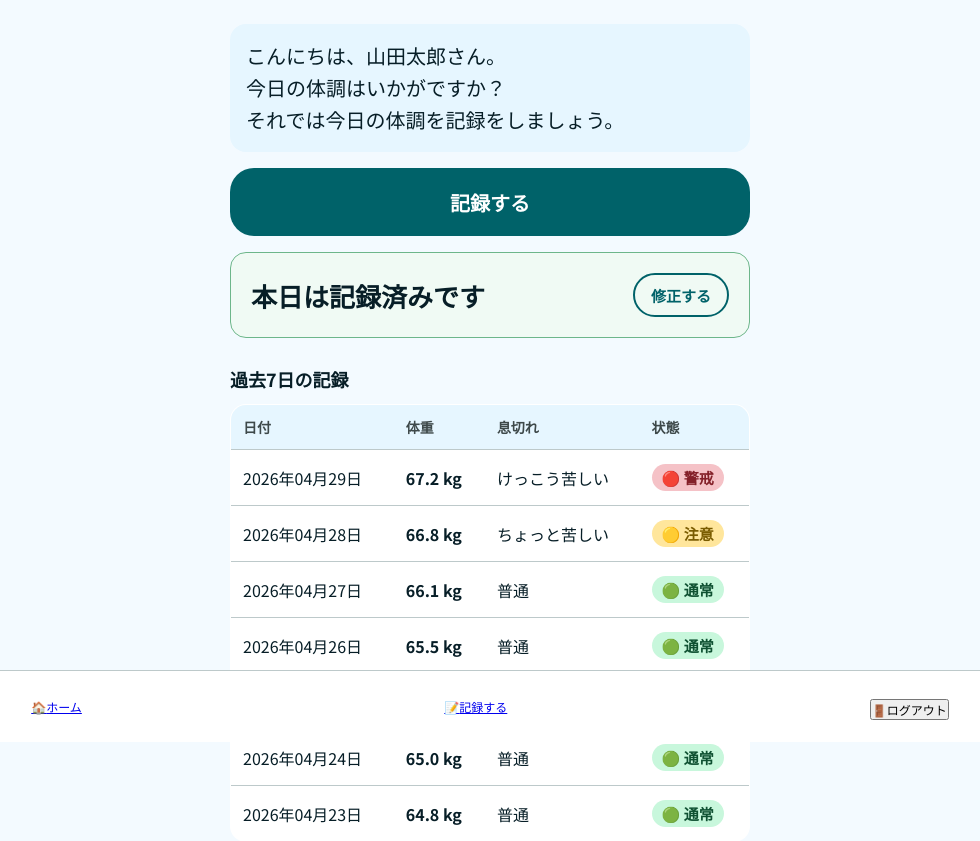
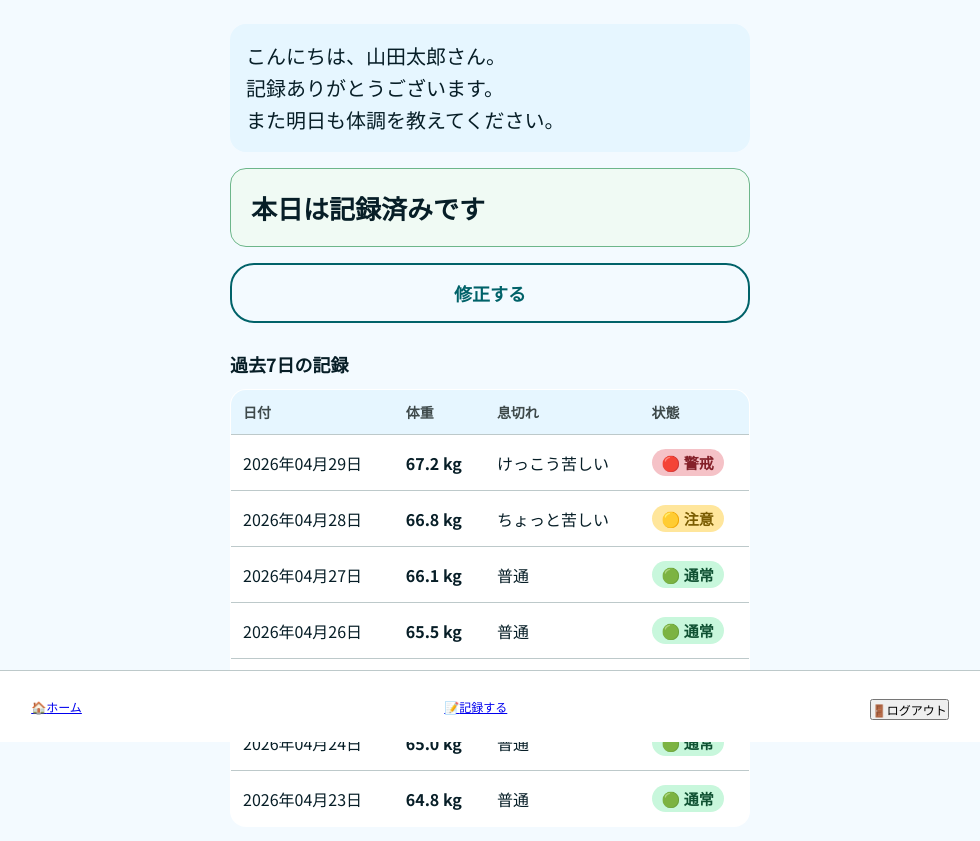
Before and after one commit to yush02084/Heart-Failure-Monitoring-App, a Flask app: page /parent/home in a window 1280 px wide. Shown: the part 58-899 px from the top of the page, without its empty margins (150-1130 px from the left). After the commit the page ends 870 px from the top, so only its background shows below. Run offline with Flask 3, Linux system fonts and the light colour scheme; a user stored in the database is signed in; data comes from the database, SQL or seed files in the repository.

Commit message:
親homeでメッセージ分岐

```diff
--- a/app/templates/parent/home.html
+++ b/app/templates/parent/home.html
@@ -14,29 +14,36 @@
 <main class="p-container">
 
   <!-- 会話メッセージ -->
+  {% if today_record %}
+
   <div class="p-greeting-box">
-    <div class="p-greeting-text">
-      こんにちは、{{ user.name }}さん。<br>
-      今日の体調はいかがですか？<br>
-      それでは今日の体調を記録をしましょう。
+    こんにちは、{{ user.name }}さん。<br>
+    記録ありがとうございます。<br>
+    また明日も体調を教えてください。
+  </div>
+
+  <div class="p-today-card p-today-card--done">
+    <div class="p-today-card__body">
+      <div class="p-today-main">本日は記録済みです</div>
     </div>
   </div>
 
-  <!-- 入力ボタン（最重要） -->
+  <a href="{{ url_for('parent.input') }}" class="p-btn p-btn--outline">
+    修正する
+  </a>
+
+  {% else %}
+
+  <div class="p-greeting-box">
+    こんにちは、{{ user.name }}さん。<br>
+    今日の体調はいかがですか？<br>
+    それでは今日の体調を記録しましょう。
+  </div>
+
   <a href="{{ url_for('parent.input') }}" class="p-btn p-btn--primary p-btn--lg">
     記録する
   </a>
 
-  <!-- 記録済みの場合だけ表示 -->
-  {% if today_record %}
-  <div class="p-today-card p-today-card--done">
-    <div class="p-today-card__body">
-      <div class="p-today-main">本日は記録済みです</div>
-    </div>
-    <a href="{{ url_for('parent.input') }}" class="p-btn p-btn--outline p-btn--sm">
-      修正する
-    </a>
-  </div>
   {% endif %}
 
   {% if recent_records %}
```
